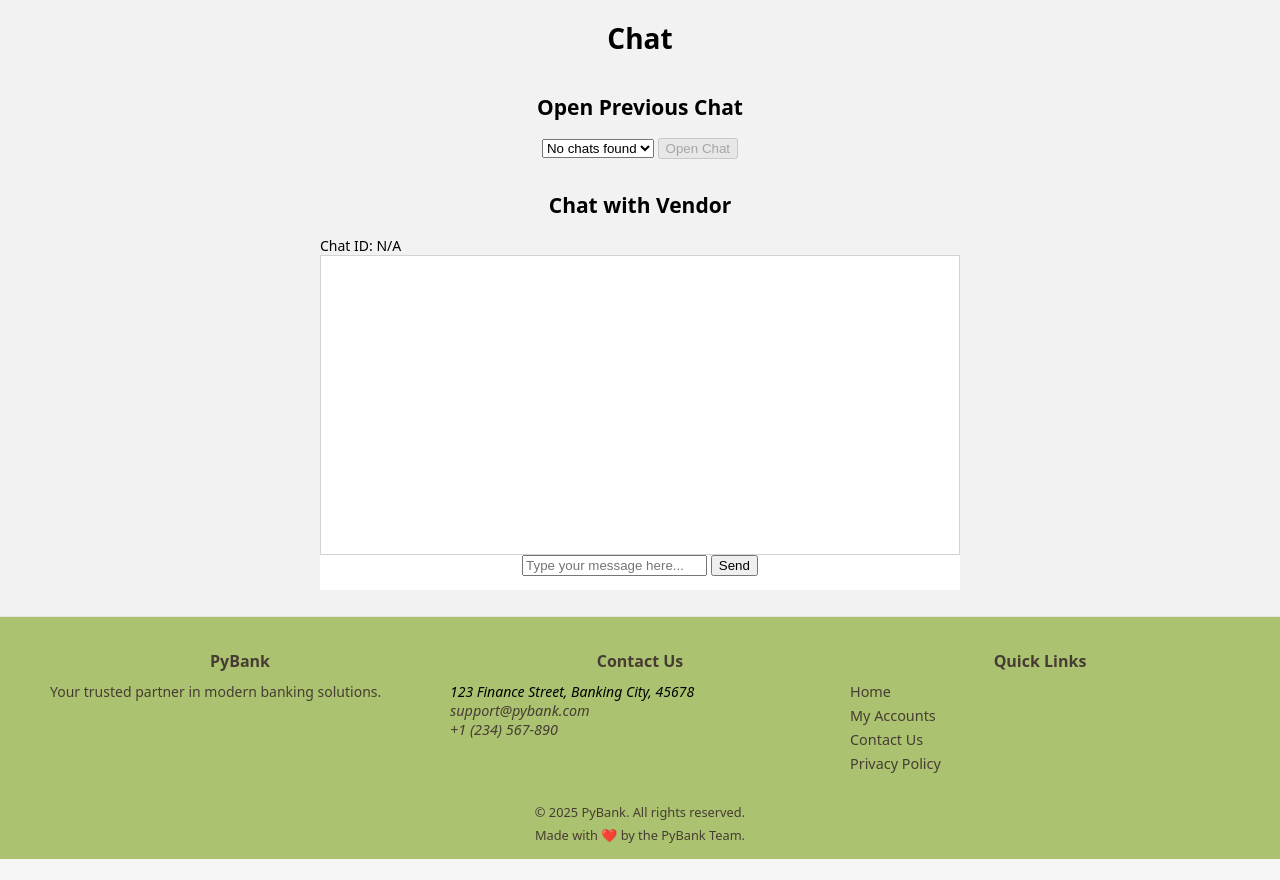
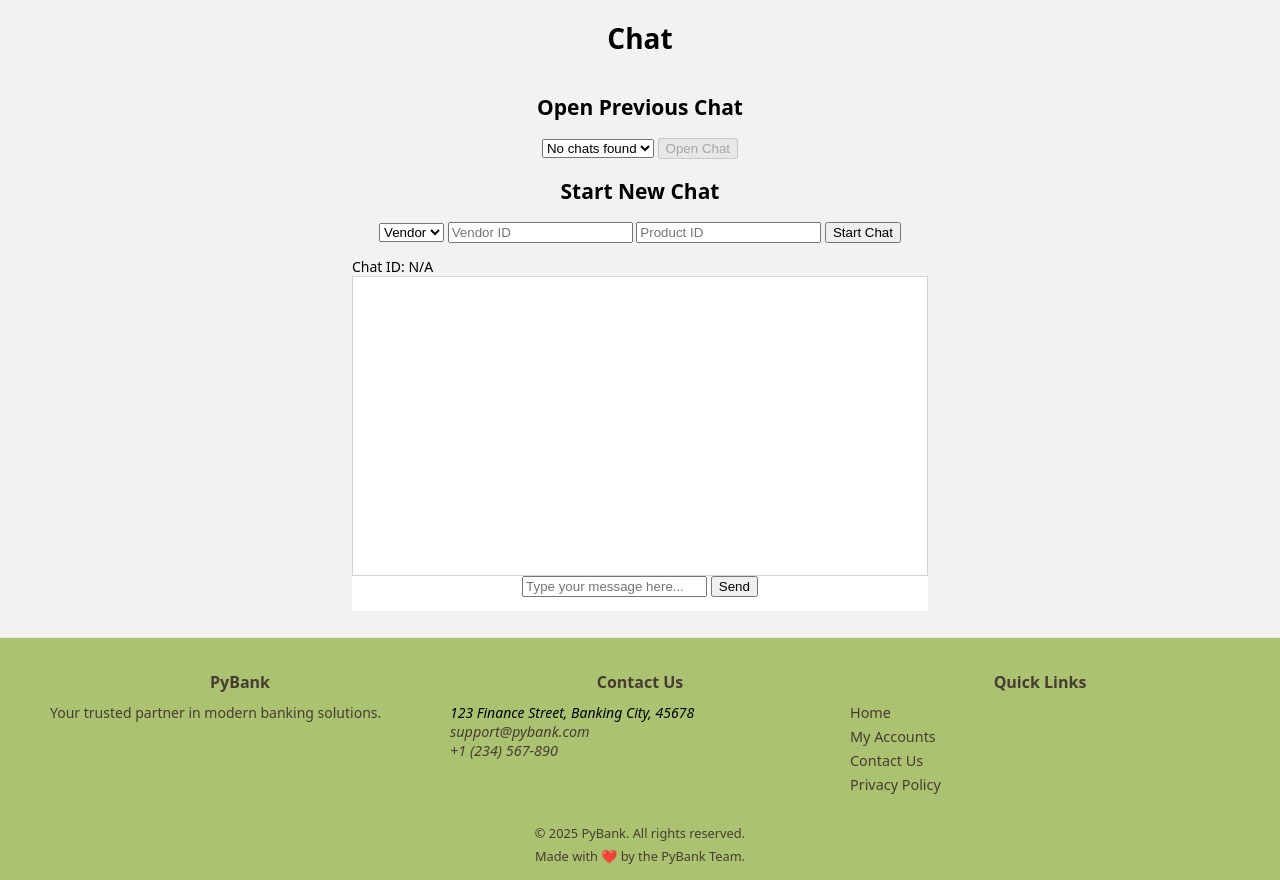
Before and after one commit to Airook-Sanjin/Acadian-Store, a Flask app: template User/templates/chat.html in a window 1280 px wide. Shown: the part 120-1000 px from the top of the page. Before the commit the page ends 979 px from the top, so only its background shows below. Run offline with Flask 3, Linux system fonts and the light colour scheme; the template is opened without the code that fills it, so the values that code supplies are empty; some libraries are stand-ins or nearby versions.

Commit message:
Fixing CSS styling, updating database info

```diff
--- a/User/templates/chat.html
+++ b/User/templates/chat.html
@@ -3,6 +3,7 @@
         display: flex;
         flex-direction: column;
         align-items: center;
+        justify-content: center;
     }
     h1, h2{
         text-align: center;
@@ -41,13 +45,16 @@
     .outgoing-message .message{
         display: inline-block;
         padding: 10px;
-        background-color: lightgreen;
+        background: #90EE90;
+        background: linear-gradient(180deg, rgba(144, 238, 144, 1) 0%, rgba(112, 207, 112, 1) 100%);
+        border: 1px solid lightgray;
         border-radius: 10px 10px 0 10px;
+        max-width: 47%;
     }
     .chat-container{
         display: flex;
         flex-direction: column;
-        width: 50%;
+        width: 45%;
     }
     .send-message-container{
         width: 100%;
@@ -57,10 +64,10 @@
 {% extends 'GuestHomepage.html' %}
 <body>
     {% block body %}
+    <h1>Chat</h1>
     <div class="outer-container">
 
-        <h1>Chat</h1>
-
+        <div class="chat-options-container">
             <div class="open-previous-chat-container">
                 <h2>Open Previous Chat</h2>
                 <form method="GET" action="{{ url_for('chat_bp.chat_view') }}">
@@ -80,8 +87,23 @@
                 </form>
             </div>
 
+            <div class="start-new-chat-container">
+                <h2>Start New Chat</h2>
+                <form>
+                    <select>
+                        <option>Vendor</option>
+                        <option>Admin</option>
+                    </select>
+                    <div style="display: inline-block;">
+                        <input type="text" placeholder="Vendor ID">
+                    </div>
+                    <input type="text" placeholder="Product ID">
+                    <input type="submit" value="Start Chat">
+                </form>
+            </div>
+        </div>
+
         <div class="chat-container">
-            <h2>Chat with {{ selected_chat.vendor_name if selected_chat else "Vendor" }}</h2>
             <p>Chat ID: {{ selected_chat.CHAT_ID if selected_chat else "N/A" }}</p>
 
             {% if message %}
```
Also changed, not shown: other parts of User/templates/chat.html (+5 -1 lines). Lines whose indentation alone changed are shown as unchanged.
